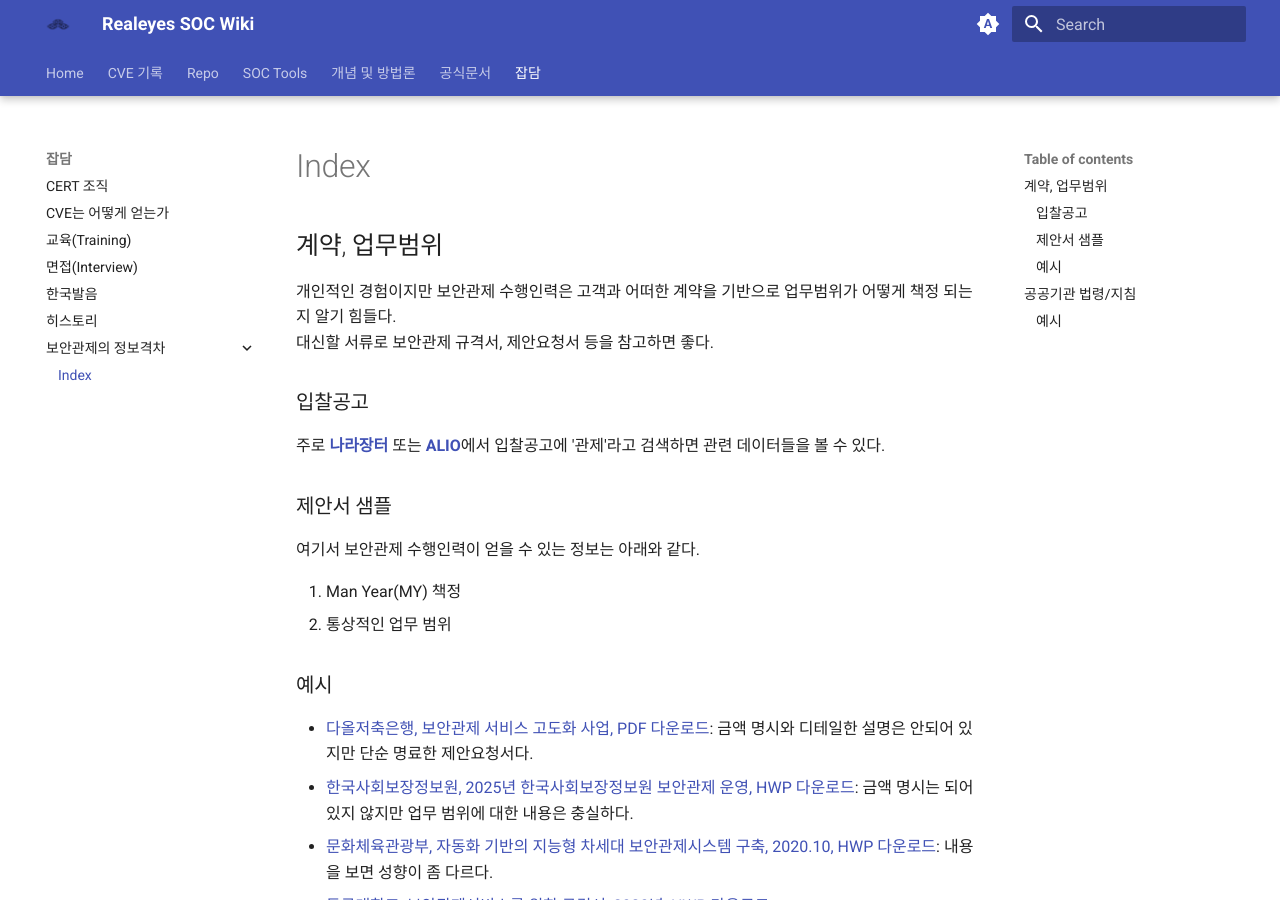
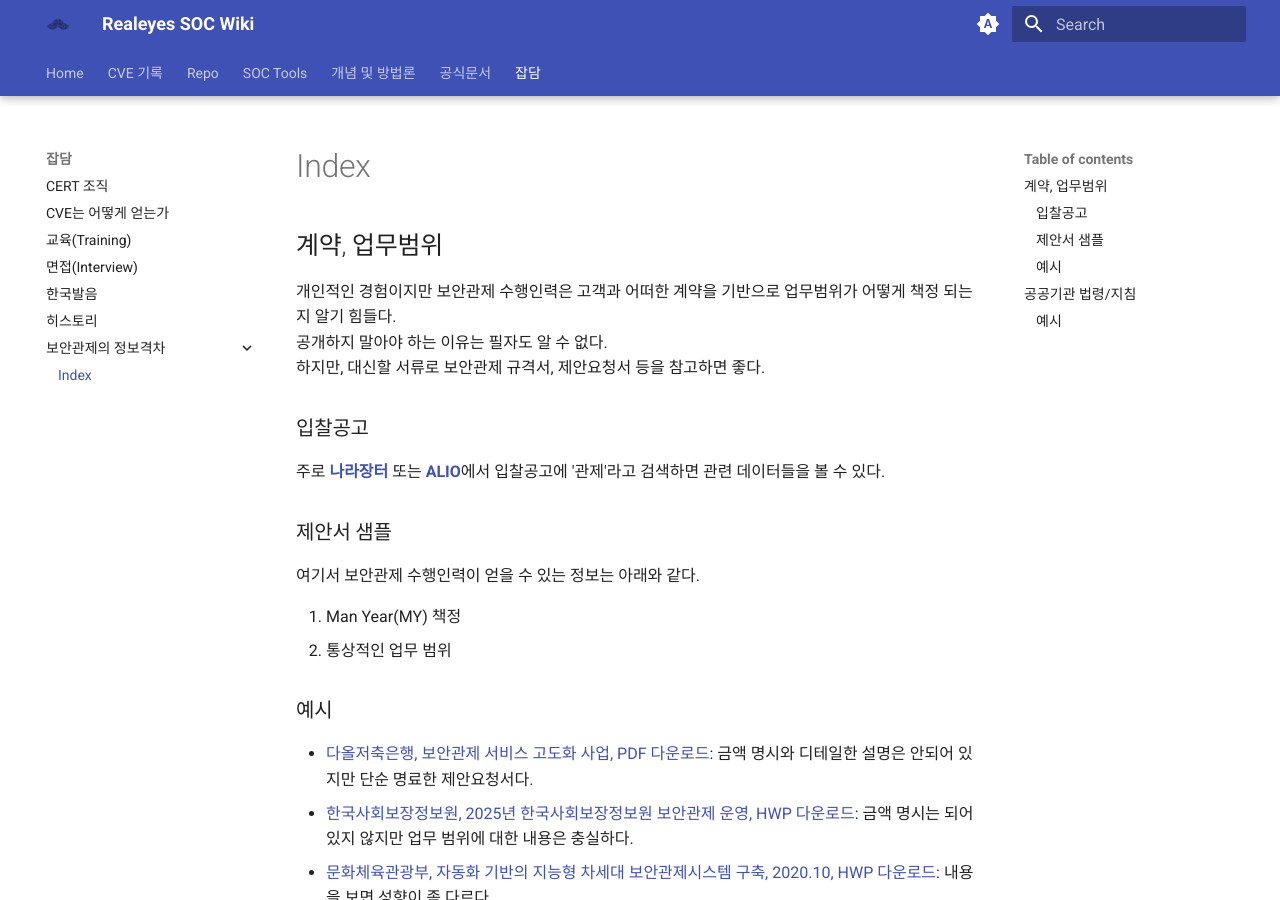
Before and after one commit to real-eyes/secu_wiki, an MkDocs documentation site: the page built from docs/잡담/보안관제의 정보격차/index.md, in a window 1280 px wide and 900 px high. Built offline with MkDocs 1.6.1 and Material for MkDocs 9.7.7, drawn with Linux system fonts in a browser that asks for light colours.

```diff
--- a/docs/잡담/보안관제의 정보격차/index.md
+++ b/docs/잡담/보안관제의 정보격차/index.md
@@ -1,7 +1,8 @@
 
 ## 계약, 업무범위
 개인적인 경험이지만 보안관제 수행인력은 고객과 어떠한 계약을 기반으로 업무범위가 어떻게 책정 되는지 알기 힘들다.
-대신할 서류로 보안관제 규격서, 제안요청서 등을 참고하면 좋다.
+공개하지 말아야 하는 이유는 필자도 알 수 없다.
+하지만, 대신할 서류로 보안관제 규격서, 제안요청서 등을 참고하면 좋다.
 
 ### 입찰공고
 주로 [**나라장터**](https://www.g2b.go.kr/) 또는 [**ALIO**](https://alio.go.kr/)에서 입찰공고에 '관제'라고 검색하면 관련 데이터들을 볼 수 있다.
```
